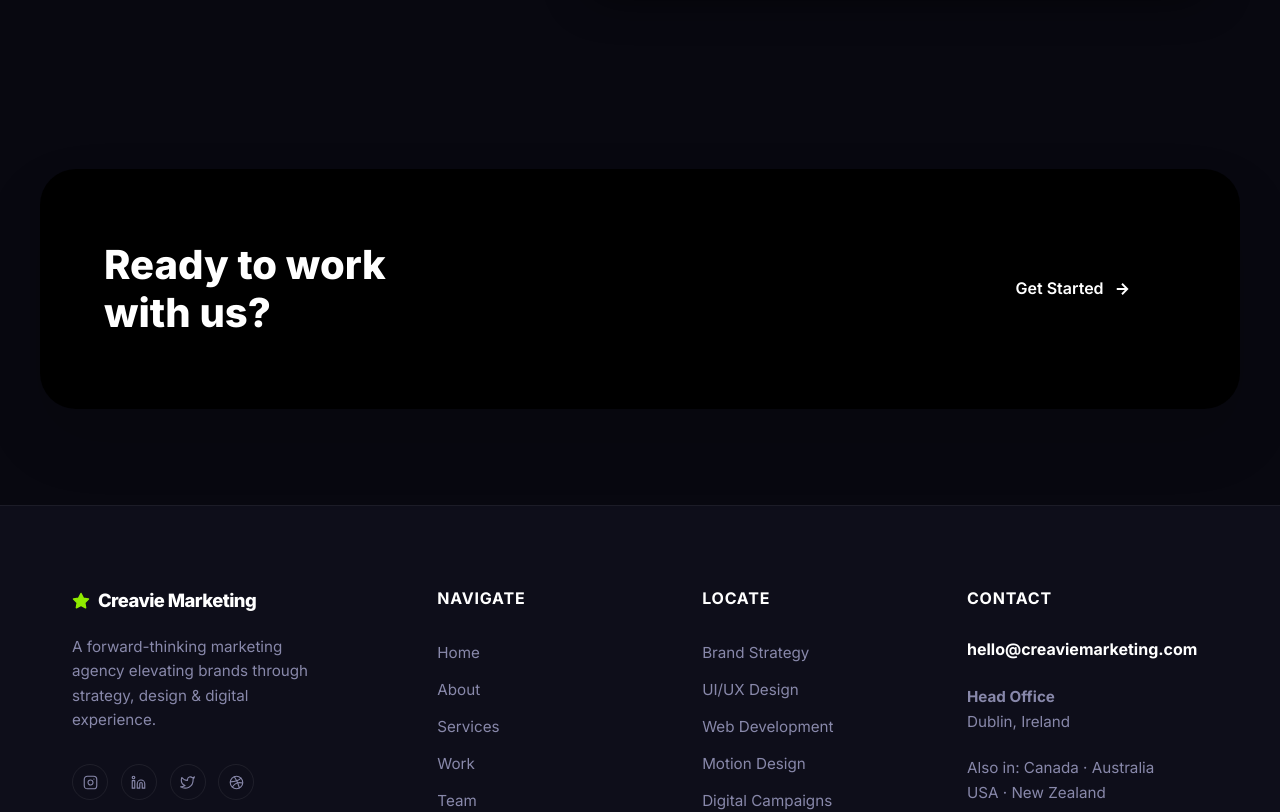
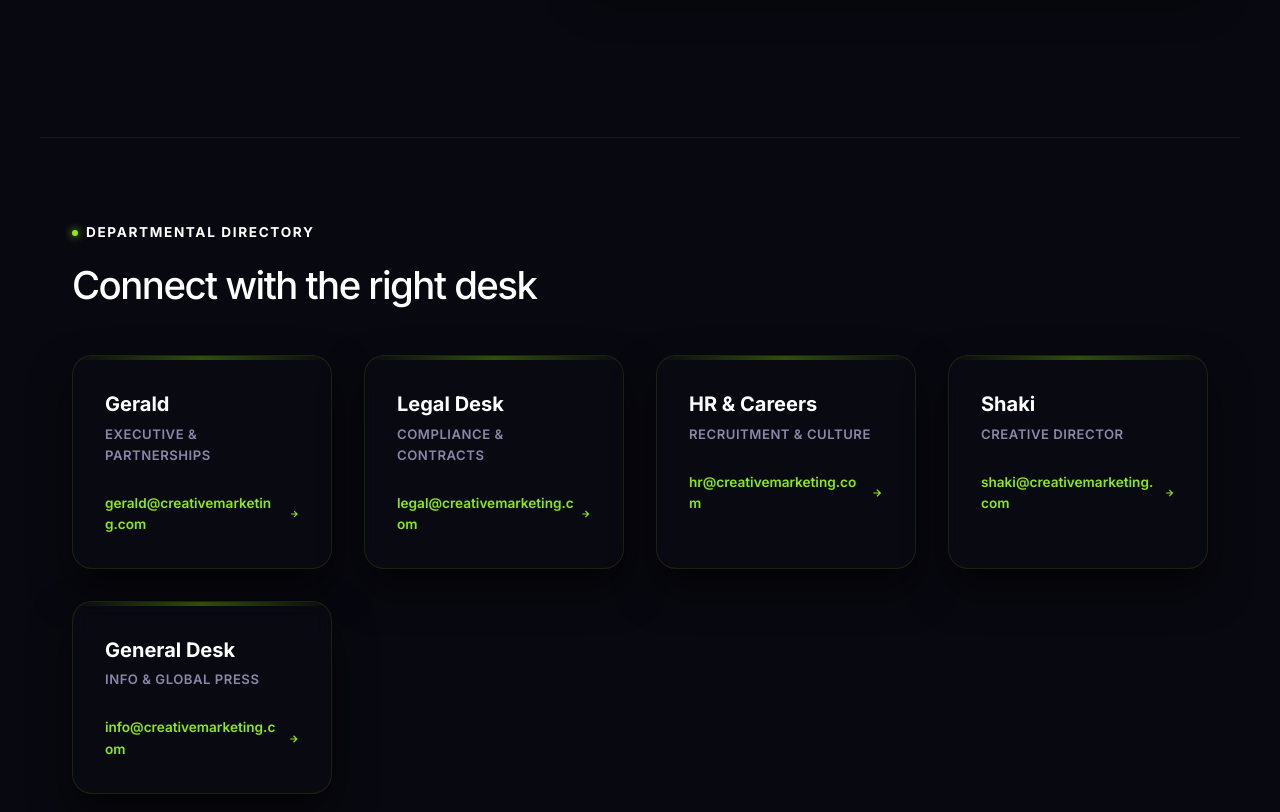
Before and after one commit to thevinduthenura/Creavie_Marketing, a Next.js app: page /contact in a window 1280 px wide. Shown: the part 1060-1872 px from the top of the page. Built offline with nearby package versions, Linux system fonts and the light colour scheme.

Commit message:
feat: add corporate department contacts directory to contact page

```diff
--- a/app/contact/page.tsx
+++ b/app/contact/page.tsx
@@ -244,6 +244,65 @@ export default function Contact() {
           </div>
         </div>
       </div>
+
+      {/* ── DEPARTMENTAL CONTACTS DIRECTORY ── */}
+      <div className="container" style={{ paddingBottom: '8rem', borderTop: '1px solid rgba(255,255,255,0.06)', paddingTop: '5rem', marginTop: '4rem' }}>
+        <span className="section-label">Departmental Directory</span>
+        <h2 className="section-title" style={{ fontSize: 'clamp(1.8rem,4vw,2.4rem)', marginBottom: '3rem', color: '#fff' }}>
+          Connect with the right desk
+        </h2>
+        <div style={{ display: 'grid', gridTemplateColumns: 'repeat(auto-fit, minmax(220px, 1fr))', gap: '2rem' }}>
+          {[
+            { dept: 'Gerald', role: 'Executive & Partnerships', email: 'gerald@creativemarketing.com' },
+            { dept: 'Legal Desk', role: 'Compliance & Contracts', email: 'legal@creativemarketing.com' },
+            { dept: 'HR & Careers', role: 'Recruitment & Culture', email: 'hr@creativemarketing.com' },
+            { dept: 'Shaki', role: 'Creative Director', email: 'shaki@creativemarketing.com' },
+            { dept: 'General Desk', role: 'Info & Global Press', email: 'info@creativemarketing.com' },
+          ].map((item, idx) => (
+            <div
+              key={idx}
+              className="white-card"
+              style={{
+                padding: '2rem',
+                border: '1px solid rgba(144, 235, 0, 0.12)',
+                background: 'rgba(13, 13, 24, 0.4)',
+                backdropFilter: 'blur(10px)',
+                borderRadius: '20px',
+                transition: 'all 0.3s ease',
+              }}
+              onMouseEnter={(e) => {
+                e.currentTarget.style.transform = 'translateY(-4px)';
+                e.currentTarget.style.borderColor = 'var(--secondary)';
+              }}
+              onMouseLeave={(e) => {
+                e.currentTarget.style.transform = 'none';
+                e.currentTarget.style.borderColor = 'rgba(144, 235, 0, 0.12)';
+              }}
+            >
+              <h3 style={{ fontFamily: 'var(--font-title)', fontSize: '1.25rem', fontWeight: 700, color: '#fff', marginBottom: '0.2rem' }}>{item.dept}</h3>
+              <p style={{ color: 'var(--text-muted)', fontSize: '0.82rem', textTransform: 'uppercase', letterSpacing: '0.04em', fontWeight: 600, marginBottom: '1.5rem' }}>{item.role}</p>
+              <a
+                href={`mailto:${item.email}`}
+                style={{
+                  color: 'var(--secondary)',
+                  textDecoration: 'none',
+                  fontSize: '0.85rem',
+                  fontWeight: 600,
+                  display: 'inline-flex',
+                  alignItems: 'center',
+                  gap: '0.4rem',
+                  fontFamily: 'var(--font-title)',
+                  transition: 'all 0.3s ease',
+                  wordBreak: 'break-all',
+                }}
+              >
+                <span>{item.email}</span>
+                <svg width="12" height="12" viewBox="0 0 24 24" fill="none" stroke="currentColor" strokeWidth="2.5"><path d="M5 12h14M12 5l7 7-7 7" /></svg>
+              </a>
+            </div>
+          ))}
+        </div>
+      </div>
     </section>
   );
 }
```
